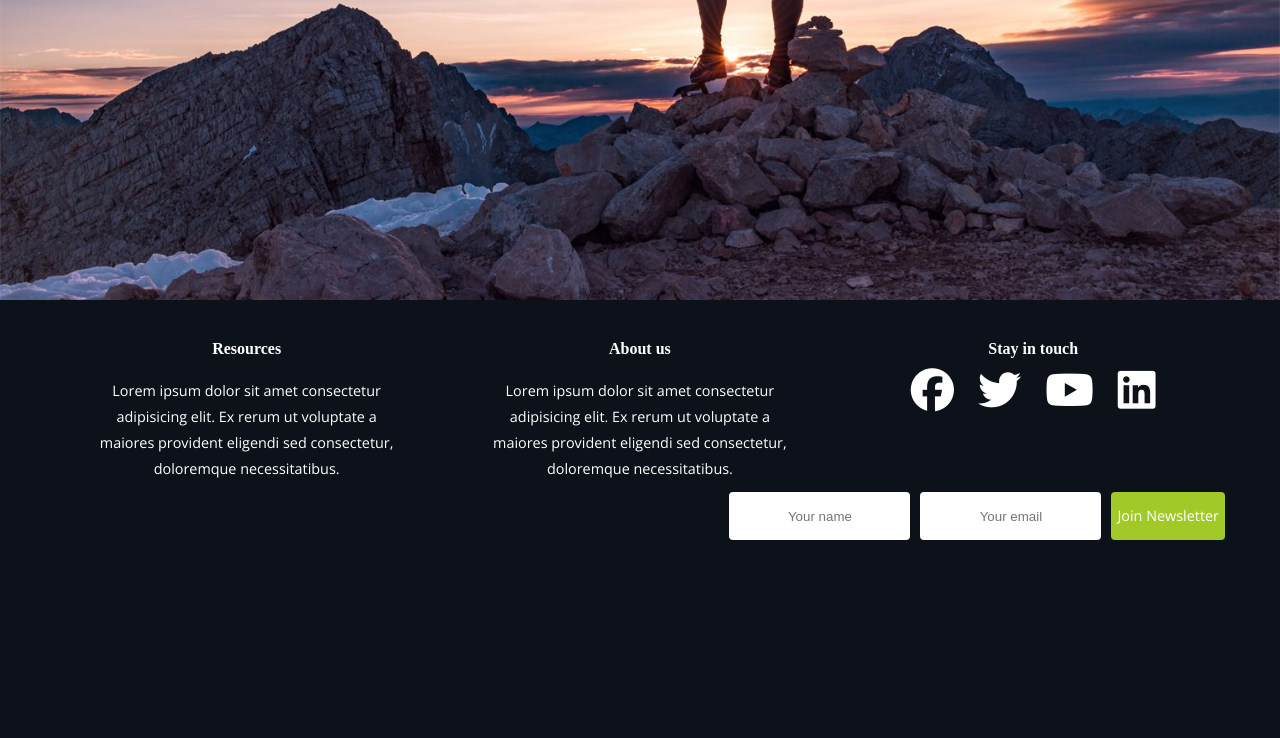
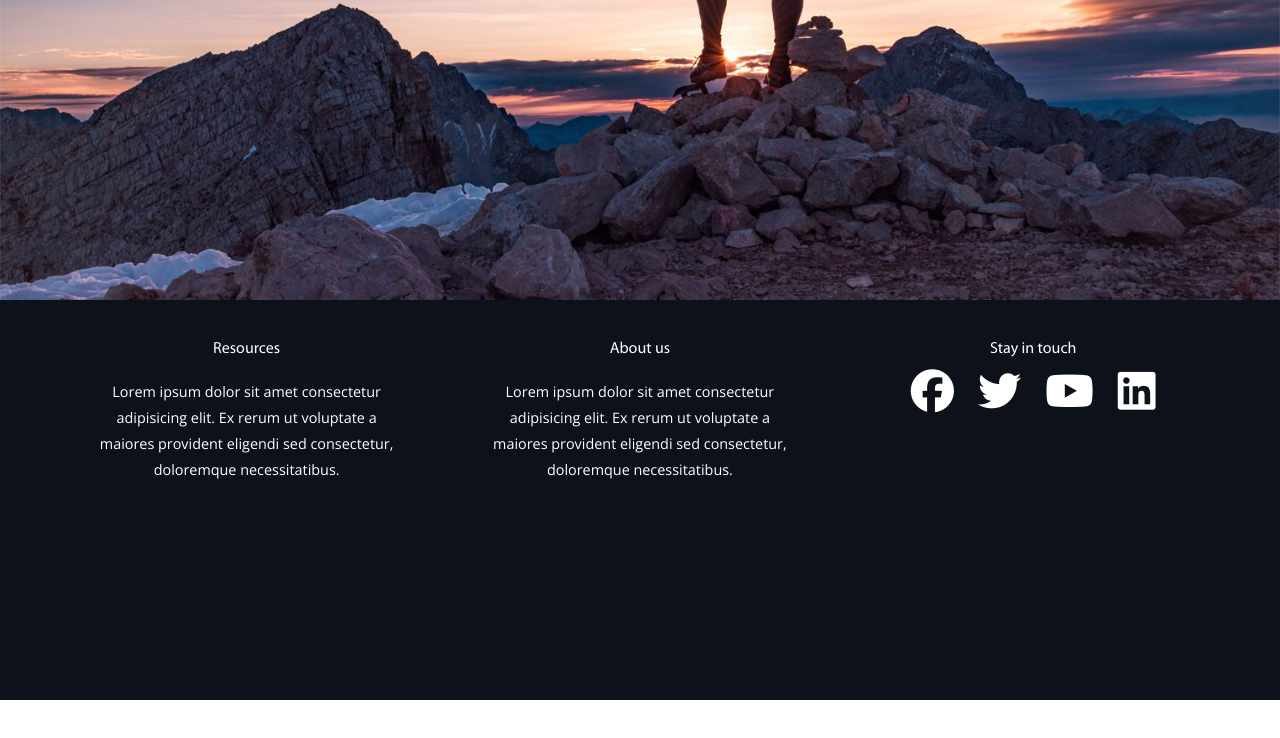
Before and after one commit to Habibov97/site-fitness, a plain HTML site: page index.htm in a window 1280 px wide. Shown: the part 4183-4921 px from the top of the page. After the commit the page ends 4883 px from the top, so only its background shows below. Drawn offline with nearby package versions, Linux system fonts and the light colour scheme; files whose address does not match are found by name.

Commit message:
second commit Updated footer

```diff
--- a/css/style.css
+++ b/css/style.css
@@ -35,6 +35,11 @@ h3 {
     font: 1.5em 'Open Sans';
     padding: 20px 0 30px 0;
 }
+
+h4 {
+    font: 1em "Myriad Pro";
+}
+
 h5 {
     font: 1em "Myriad Pro";
     letter-spacing: 3px;
@@ -72,13 +77,8 @@ div#icons i {
     padding: 10px;
     color: white;
 }
-div#inputs input, button {
-    height: 48px;
-    margin: 10px 5px;
-    border-radius: 4px;
-    outline: none;
-    border: none;
-}
+
+
 ::placeholder{text-align: center;}
 
 
@@ -138,4 +138,6 @@ div#inputs input, button {
     .col33 {width: 33.33%;}
     .col66 {width: 66.66%;}
     div input, button { float: left;}
+
+    #secondbg {background-color: #0d1119; height: 50vh;}
 }
--- a/index.htm
+++ b/index.htm
@@ -156,11 +156,7 @@
                     <a href=""> <i class="fa-brands fa-youtube"></i></a>
                     <a href=""><i class="fa-brands fa-linkedin"></i></a>
                 </div>
-                <div id="inputs" class="fright">
-                    <input id="input1" type="text" placeholder="Your name">
-                    <input id="input2" type="text" placeholder="Your email">
-                    <button class="bggreen textwhite font">Join Newsletter</button>
-                </div>
+
             </div>
         </div>
     </footer>
```
